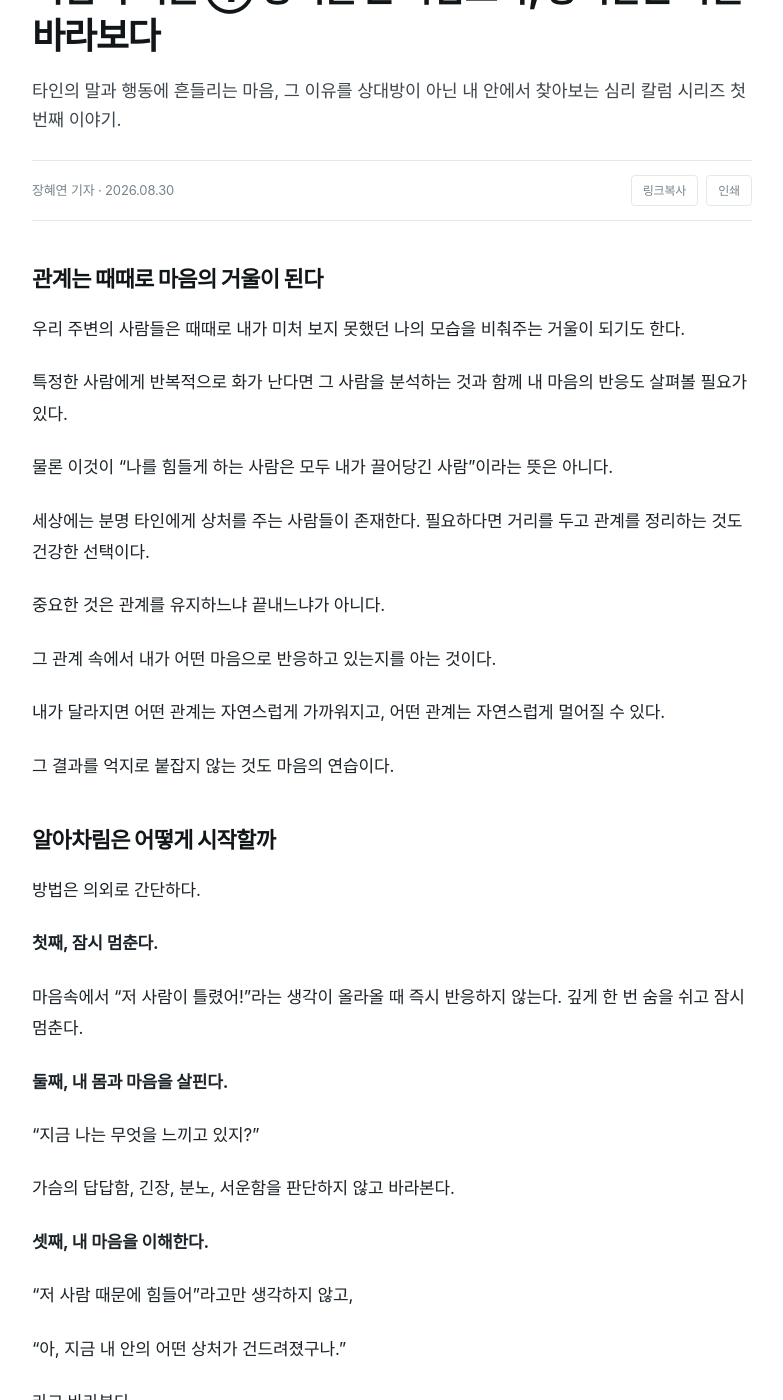
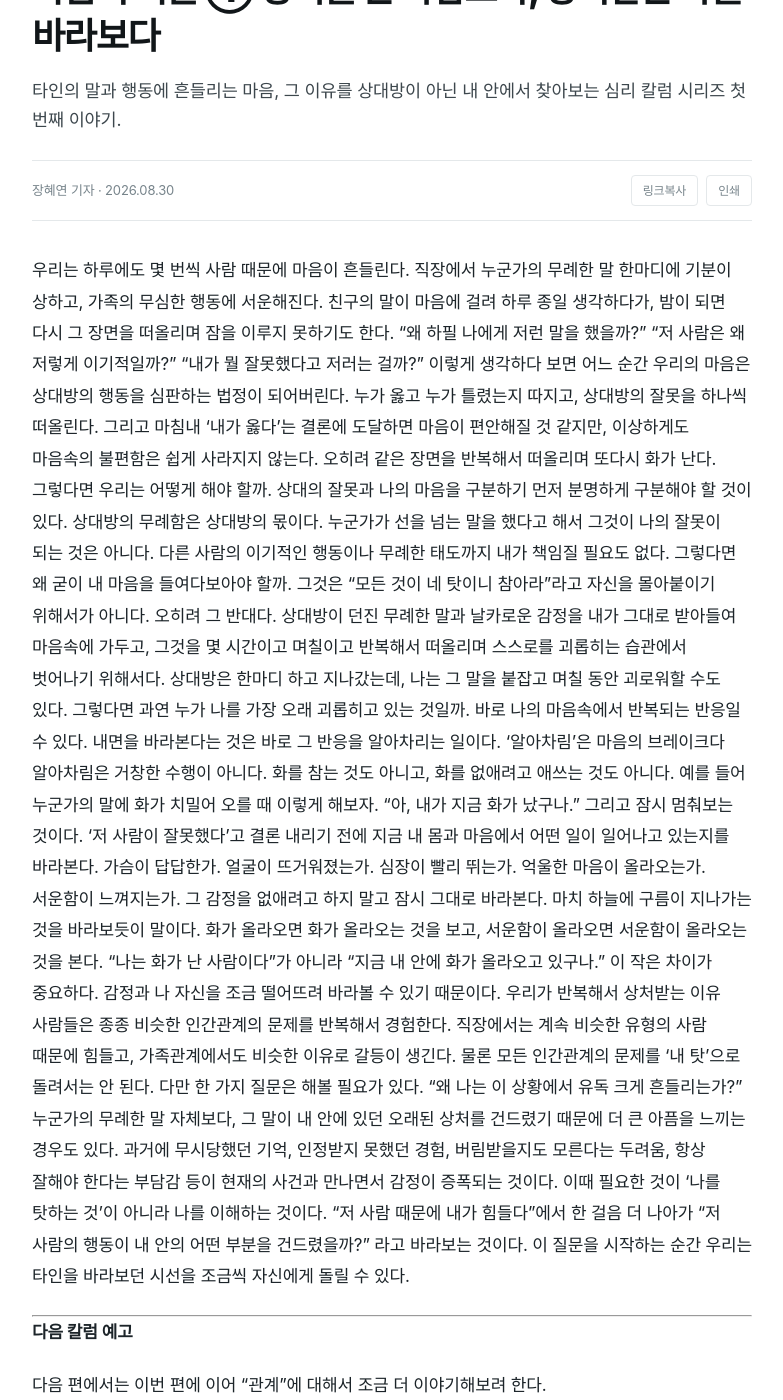
Before and after one commit to kokorojuin-tech/mt-news, a Jekyll site: the page built from _posts/2026-08-30-mind-mirror-1.md, in a window 1280 px wide and 1400 px high, scrolled down 310 px. Shown: the whole window, without its empty margins (248-1031 px from the left). Built offline with Jekyll 4.4.1, drawn with Linux system fonts in a browser that asks for light colours; some web fonts are replaced; some of the changed text lies outside the part shown.

Commit message:
Update 2026-08-30-mind-mirror-1.md

```diff
--- a/_posts/2026-08-30-mind-mirror-1.md
+++ b/_posts/2026-08-30-mind-mirror-1.md
@@ -7,89 +7,58 @@ tags: [마음의거울, 심리칼럼, 자기이해]
 lang: ko
 ---
 
-## 관계는 때때로 마음의 거울이 된다
-
-우리 주변의 사람들은 때때로 내가 미처 보지 못했던 나의 모습을 비춰주는 거울이 되기도 한다.
-
-특정한 사람에게 반복적으로 화가 난다면 그 사람을 분석하는 것과 함께 내 마음의 반응도 살펴볼 필요가 있다.
-
-물론 이것이 “나를 힘들게 하는 사람은 모두 내가 끌어당긴 사람”이라는 뜻은 아니다.
-
-세상에는 분명 타인에게 상처를 주는 사람들이 존재한다. 필요하다면 거리를 두고 관계를 정리하는 것도 건강한 선택이다.
-
-중요한 것은 관계를 유지하느냐 끝내느냐가 아니다.
-
-그 관계 속에서 내가 어떤 마음으로 반응하고 있는지를 아는 것이다.
-
-내가 달라지면 어떤 관계는 자연스럽게 가까워지고, 어떤 관계는 자연스럽게 멀어질 수 있다.
-
-그 결과를 억지로 붙잡지 않는 것도 마음의 연습이다.
-
-## 알아차림은 어떻게 시작할까
-
-방법은 의외로 간단하다.
-
-**첫째, 잠시 멈춘다.**
-
-마음속에서 “저 사람이 틀렸어!”라는 생각이 올라올 때 즉시 반응하지 않는다. 깊게 한 번 숨을 쉬고 잠시 멈춘다.
-
-**둘째, 내 몸과 마음을 살핀다.**
-
-“지금 나는 무엇을 느끼고 있지?”
-
-가슴의 답답함, 긴장, 분노, 서운함을 판단하지 않고 바라본다.
-
-**셋째, 내 마음을 이해한다.**
-
-“저 사람 때문에 힘들어”라고만 생각하지 않고,
-
-“아, 지금 내 안의 어떤 상처가 건드려졌구나.”
-
-라고 바라본다.
-
-그리고 자신에게 이렇게 말해준다.
-
-> “많이 힘들었구나. 괜찮다. 지금부터 내가 나를 바라봐주자.”
-
-이것이 알아차림의 시작이다.
-
-## 마음의 변화는 아주 작은 순간에서 시작된다
-
-알아차림을 한다고 해서 당장 화가 사라지는 것은 아니다.
-
-오랫동안 반복해온 마음의 습관은 한두 번의 연습으로 바뀌지 않는다.
-
-몸의 근육을 만들기 위해 매일 조금씩 운동하듯이 마음의 근육 역시 반복적인 연습을 통해 단단해진다.
-
-화가 날 때 한 번 멈추고,
-서운할 때 한 번 바라보고,
-상대방을 탓하고 싶을 때 내 마음을 한 번 돌아보는 것.
-
-그 작은 순간들이 쌓이면 어느 날 우리는 이전과 조금 다른 자신을 발견하게 된다.
-
-예전 같으면 하루 종일 마음에 담아두었을 말을 어느 순간 흘려보낼 수 있게 된다.
-
-예전 같으면 즉시 화를 냈을 상황에서 잠시 숨을 고를 수 있게 된다.
-
-그리고 마침내 깨닫게 된다.
-
-나의 평온을 결정하는 것은 다른 사람의 행동만이 아니라, 그 행동에 내가 어떻게 반응하느냐에 달려 있다는 것을.
-
-상대를 바꾸는 것은 쉽지 않다.
-
-하지만 나의 반응을 바라보는 것은 내가 시작할 수 있는 일이다.
-
-그래서 알아차림은 타인을 위한 수행이 아니라 나 자신을 자유롭게 하기 위한 연습이다.
-
-오늘 누군가 때문에 마음이 불편했다면, 잠시 눈을 감고 조용히 자신에게 물어보자.
-
-“나는 지금 무엇 때문에 이렇게 힘든가?”
-
-그리고 답을 서둘러 찾지 말자.
-
-그저 바라보자.
-
-그 순간부터 마음의 변화는 이미 시작되고 있기 때문이다.
+우리는 하루에도 몇 번씩 사람 때문에 마음이 흔들린다.
+직장에서 누군가의 무례한 말 한마디에 기분이 상하고, 가족의 무심한 행동에 서운해진다. 친구의 말이 마음에 걸려 하루 종일 생각하다가, 밤이 되면 다시 그 장면을 떠올리며 잠을 이루지 못하기도 한다.
+“왜 하필 나에게 저런 말을 했을까?”
+“저 사람은 왜 저렇게 이기적일까?”
+“내가 뭘 잘못했다고 저러는 걸까?”
+이렇게 생각하다 보면 어느 순간 우리의 마음은 상대방의 행동을 심판하는 법정이 되어버린다.
+누가 옳고 누가 틀렸는지 따지고, 상대방의 잘못을 하나씩 떠올린다. 그리고 마침내 ‘내가 옳다’는 결론에 도달하면 마음이 편안해질 것 같지만, 이상하게도 마음속의 불편함은 쉽게 사라지지 않는다.
+오히려 같은 장면을 반복해서 떠올리며 또다시 화가 난다.
+그렇다면 우리는 어떻게 해야 할까.
+상대의 잘못과 나의 마음을 구분하기
+먼저 분명하게 구분해야 할 것이 있다.
+상대방의 무례함은 상대방의 몫이다.
+누군가가 선을 넘는 말을 했다고 해서 그것이 나의 잘못이 되는 것은 아니다. 다른 사람의 이기적인 행동이나 무례한 태도까지 내가 책임질 필요도 없다.
+그렇다면 왜 굳이 내 마음을 들여다보아야 할까.
+그것은 “모든 것이 네 탓이니 참아라”라고 자신을 몰아붙이기 위해서가 아니다.
+오히려 그 반대다.
+상대방이 던진 무례한 말과 날카로운 감정을 내가 그대로 받아들여 마음속에 가두고, 그것을 몇 시간이고 며칠이고 반복해서 떠올리며 스스로를 괴롭히는 습관에서 벗어나기 위해서다.
+상대방은 한마디 하고 지나갔는데, 나는 그 말을 붙잡고 며칠 동안 괴로워할 수도 있다.
+그렇다면 과연 누가 나를 가장 오래 괴롭히고 있는 것일까.
+바로 나의 마음속에서 반복되는 반응일 수 있다.
+내면을 바라본다는 것은 바로 그 반응을 알아차리는 일이다.
+‘알아차림’은 마음의 브레이크다
+알아차림은 거창한 수행이 아니다.
+화를 참는 것도 아니고, 화를 없애려고 애쓰는 것도 아니다.
+예를 들어 누군가의 말에 화가 치밀어 오를 때 이렇게 해보자.
+“아, 내가 지금 화가 났구나.”
+그리고 잠시 멈춰보는 것이다.
+‘저 사람이 잘못했다’고 결론 내리기 전에 지금 내 몸과 마음에서 어떤 일이 일어나고 있는지를 바라본다.
+가슴이 답답한가.
+얼굴이 뜨거워졌는가.
+심장이 빨리 뛰는가.
+억울한 마음이 올라오는가.
+서운함이 느껴지는가.
+그 감정을 없애려고 하지 말고 잠시 그대로 바라본다.
+마치 하늘에 구름이 지나가는 것을 바라보듯이 말이다.
+화가 올라오면 화가 올라오는 것을 보고, 서운함이 올라오면 서운함이 올라오는 것을 본다.
+“나는 화가 난 사람이다”가 아니라 “지금 내 안에 화가 올라오고 있구나.”
+이 작은 차이가 중요하다.
+감정과 나 자신을 조금 떨어뜨려 바라볼 수 있기 때문이다.
+우리가 반복해서 상처받는 이유
+사람들은 종종 비슷한 인간관계의 문제를 반복해서 경험한다.
+직장에서는 계속 비슷한 유형의 사람 때문에 힘들고, 가족관계에서도 비슷한 이유로 갈등이 생긴다.
+물론 모든 인간관계의 문제를 ‘내 탓’으로 돌려서는 안 된다.
+다만 한 가지 질문은 해볼 필요가 있다.
+“왜 나는 이 상황에서 유독 크게 흔들리는가?”
+누군가의 무례한 말 자체보다, 그 말이 내 안에 있던 오래된 상처를 건드렸기 때문에 더 큰 아픔을 느끼는 경우도 있다.
+과거에 무시당했던 기억, 인정받지 못했던 경험, 버림받을지도 모른다는 두려움, 항상 잘해야 한다는 부담감 등이 현재의 사건과 만나면서 감정이 증폭되는 것이다.
+이때 필요한 것이 ‘나를 탓하는 것’이 아니라 나를 이해하는 것이다.
+“저 사람 때문에 내가 힘들다”에서 한 걸음 더 나아가
+“저 사람의 행동이 내 안의 어떤 부분을 건드렸을까?”
+라고 바라보는 것이다.
+이 질문을 시작하는 순간 우리는 타인을 바라보던 시선을 조금씩 자신에게 돌릴 수 있다.
 
 ---
 
```
